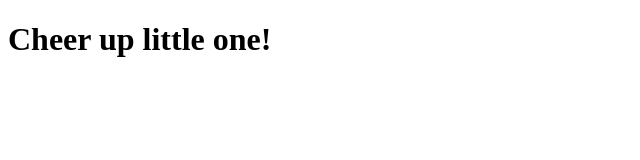
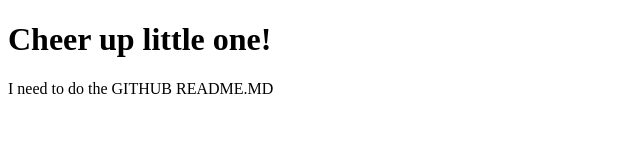
Before and after one commit to SoulSym/2409-WECA-GitIntro, a plain HTML site: page index.htm in a window 1280 px wide. Shown: the whole page, without its empty margins (0-640 px from the left). Drawn offline with Linux system fonts and the light colour scheme.

Commit message:
add paragraph to homepage

```diff
--- a/index.htm
+++ b/index.htm
@@ -7,6 +7,6 @@
 </head>
 <body>
     <h1>Cheer up little one!</h1>
-
+    <p>I need to do the GITHUB README.MD</p>
 </body>
 </html>
```
